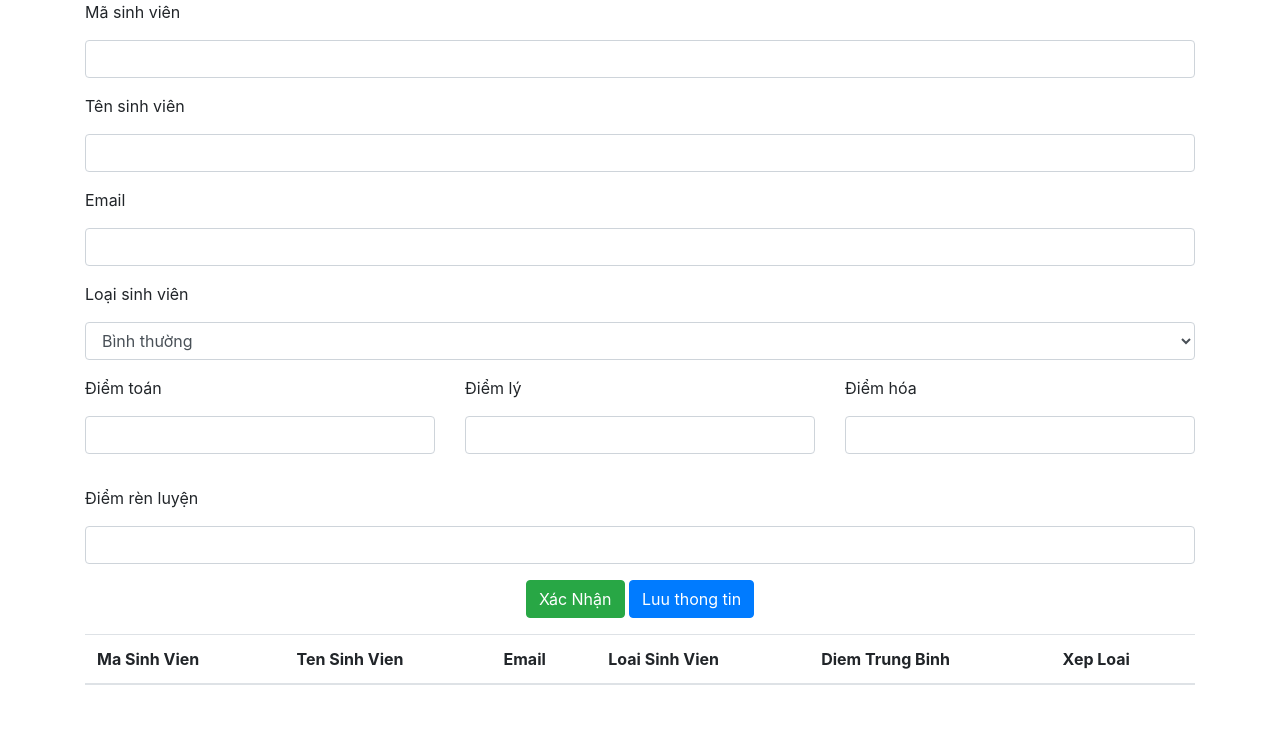
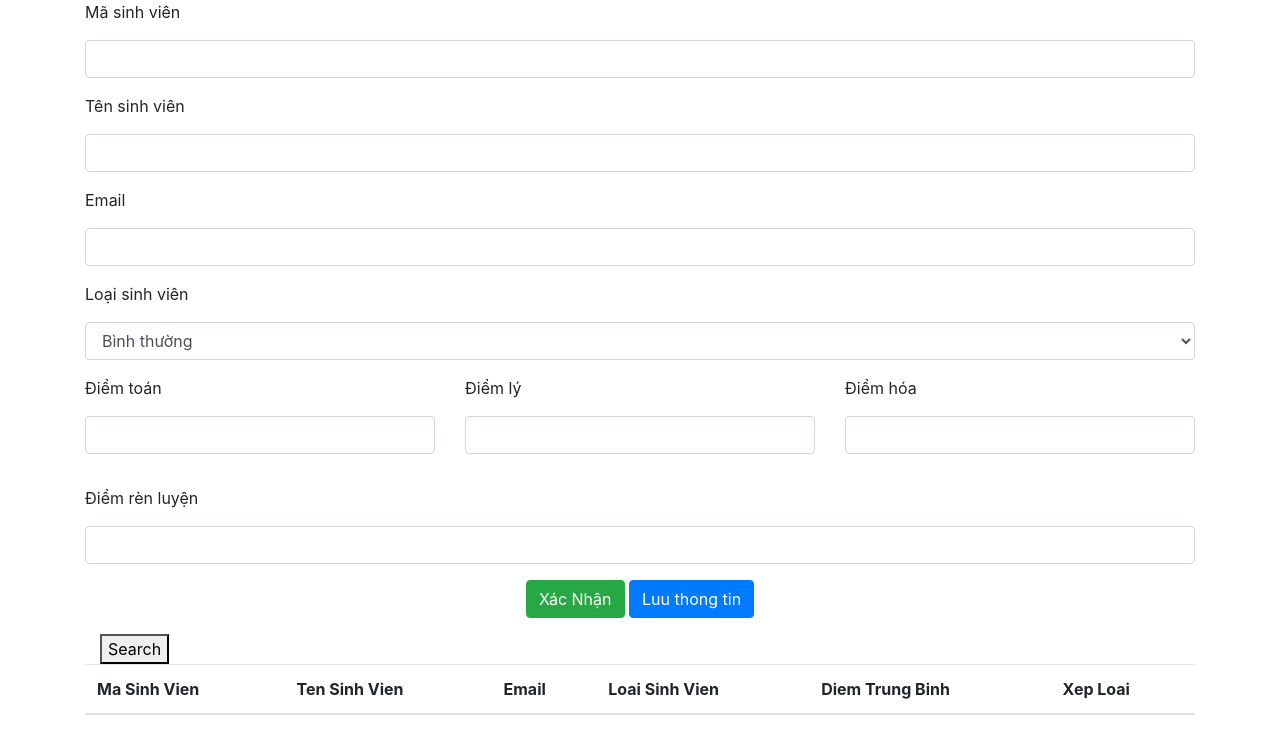
Before and after one commit to kkngayther/QuanLySinhVienFE54, a plain HTML site: page views/index.html in a window 1280 px wide. Drawn offline with nearby package versions, Linux system fonts and the light colour scheme; no server answers.

Commit message:
version2

```diff
--- a/views/index.html
+++ b/views/index.html
@@ -91,6 +91,9 @@
                     <button id="btnXacNhan" class="btn btn-success btnXacNhan">Xác Nhận</button>
                     <button id="btnLuuThongTin" class="btn btn-primary btnLuuThongTin">Luu thong tin</button>
                 </div>
+                <div class="container">
+                    <button>Search</button>
+                </div>
                 <table class="table">
                     <thead>
                         <tr>
```
